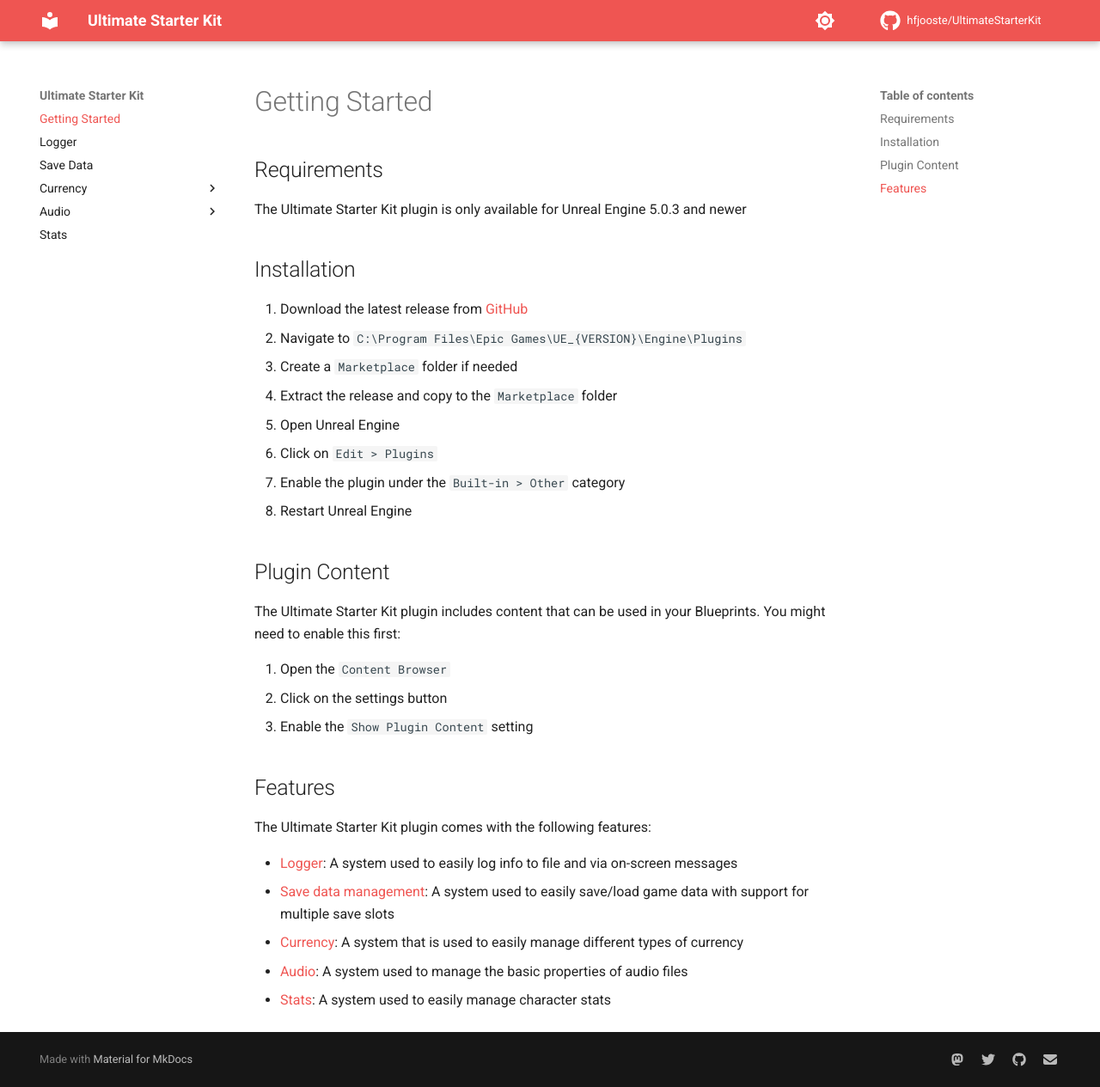
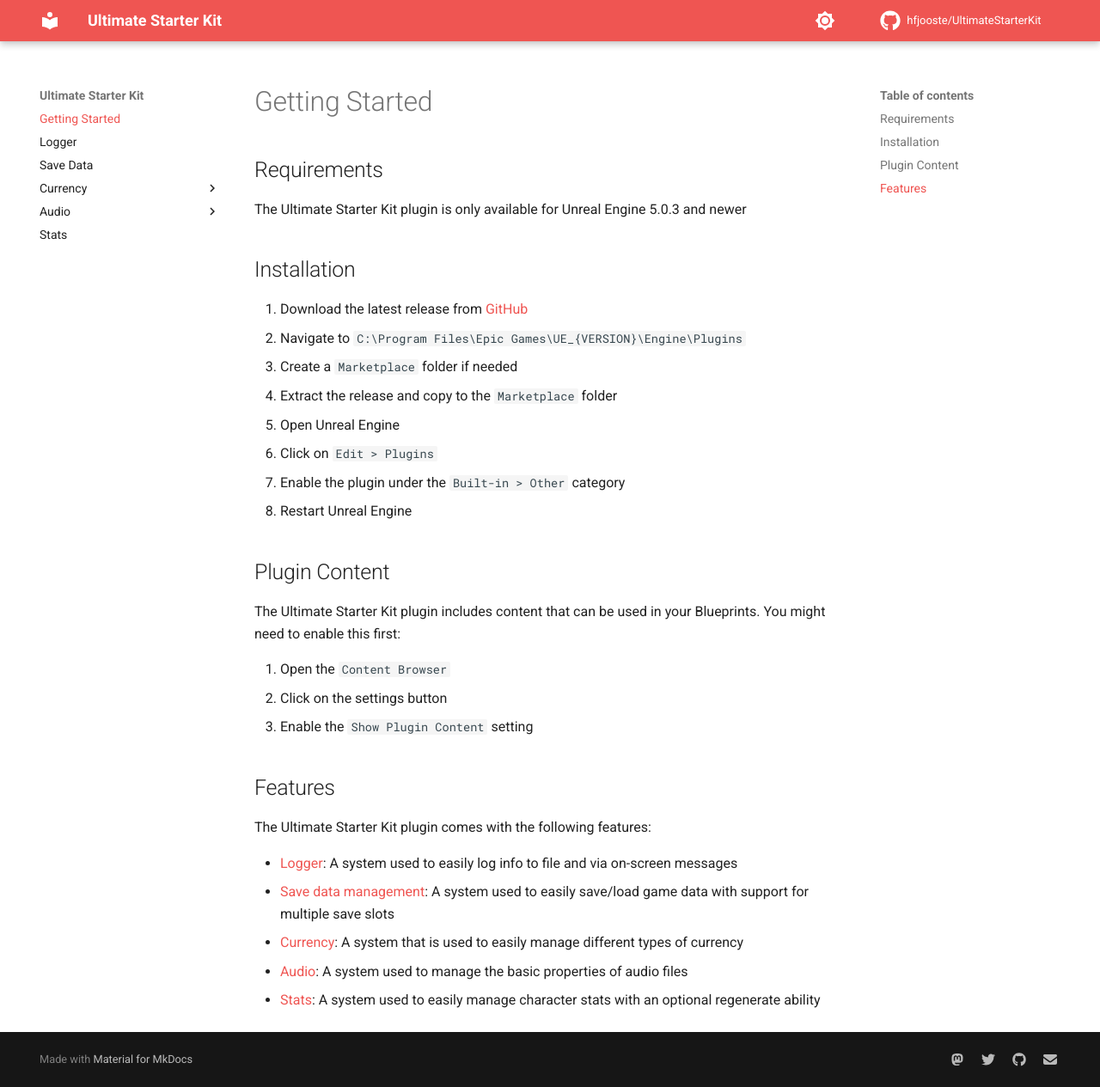
Before and after one commit to hfjooste/UltimateStarterKit, an MkDocs documentation site: the page built from docs/index.md, in a window 1280 px wide and 1265 px high. Shown: the whole window at 86% size. Built offline with MkDocs 1.6.1 and Material for MkDocs 9.7.7, drawn with Linux system fonts in a browser that asks for light colours; comment, search, counter and statistics services are not loaded.

Commit message:
Updated documentation

```diff
--- a/docs/index.md
+++ b/docs/index.md
@@ -28,5 +28,5 @@
     <li><a href="savedata">Save data management</a>: A system used to easily save/load game data with support for multiple save slots</li>
     <li><a href="currency">Currency</a>: A system that is used to easily manage different types of currency</li>
     <li><a href="audio">Audio</a>: A system used to manage the basic properties of audio files</li>
-    <li><a href="stats">Stats</a>: A system used to easily manage character stats</li>
+    <li><a href="stats">Stats</a>: A system used to easily manage character stats with an optional regenerate ability</li>
 </ul>
```
Also changed, not shown: README.md (+1 -1 lines).
